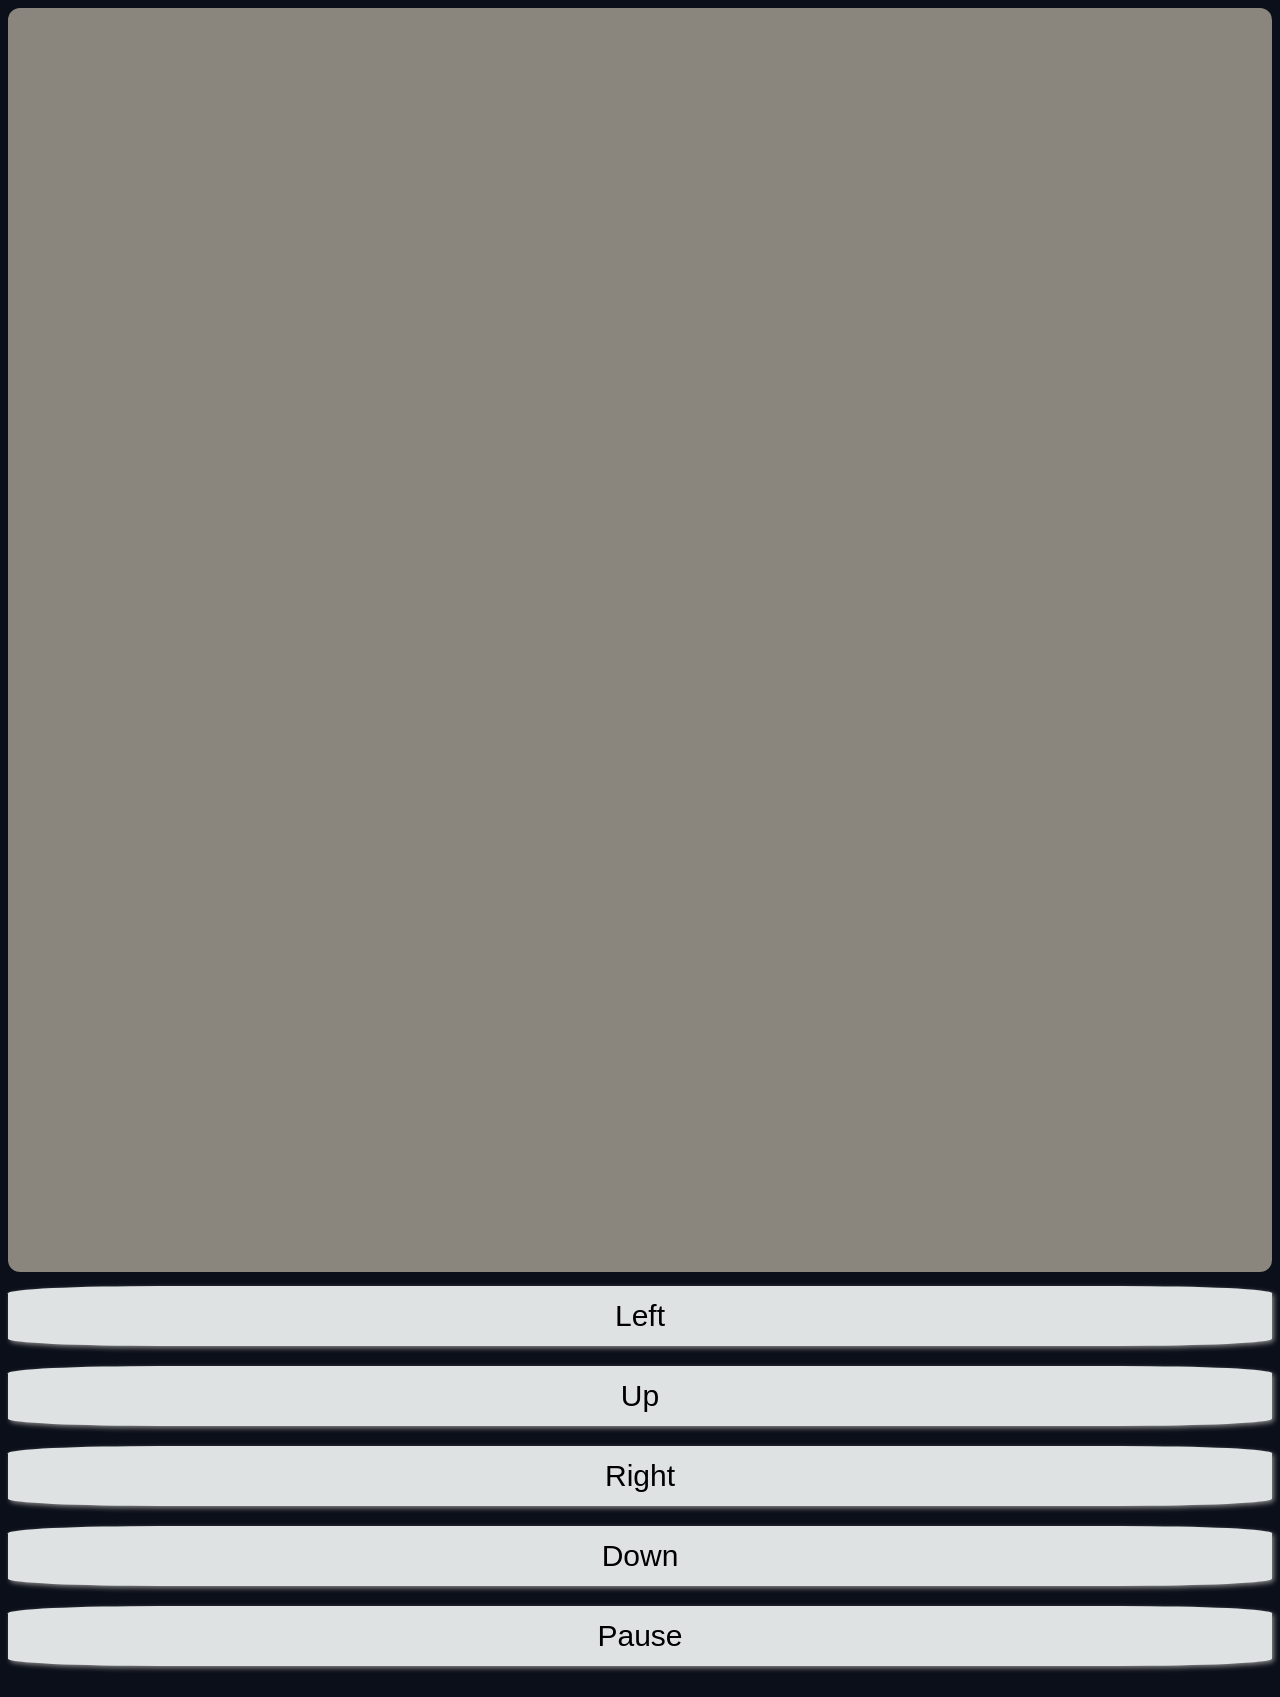
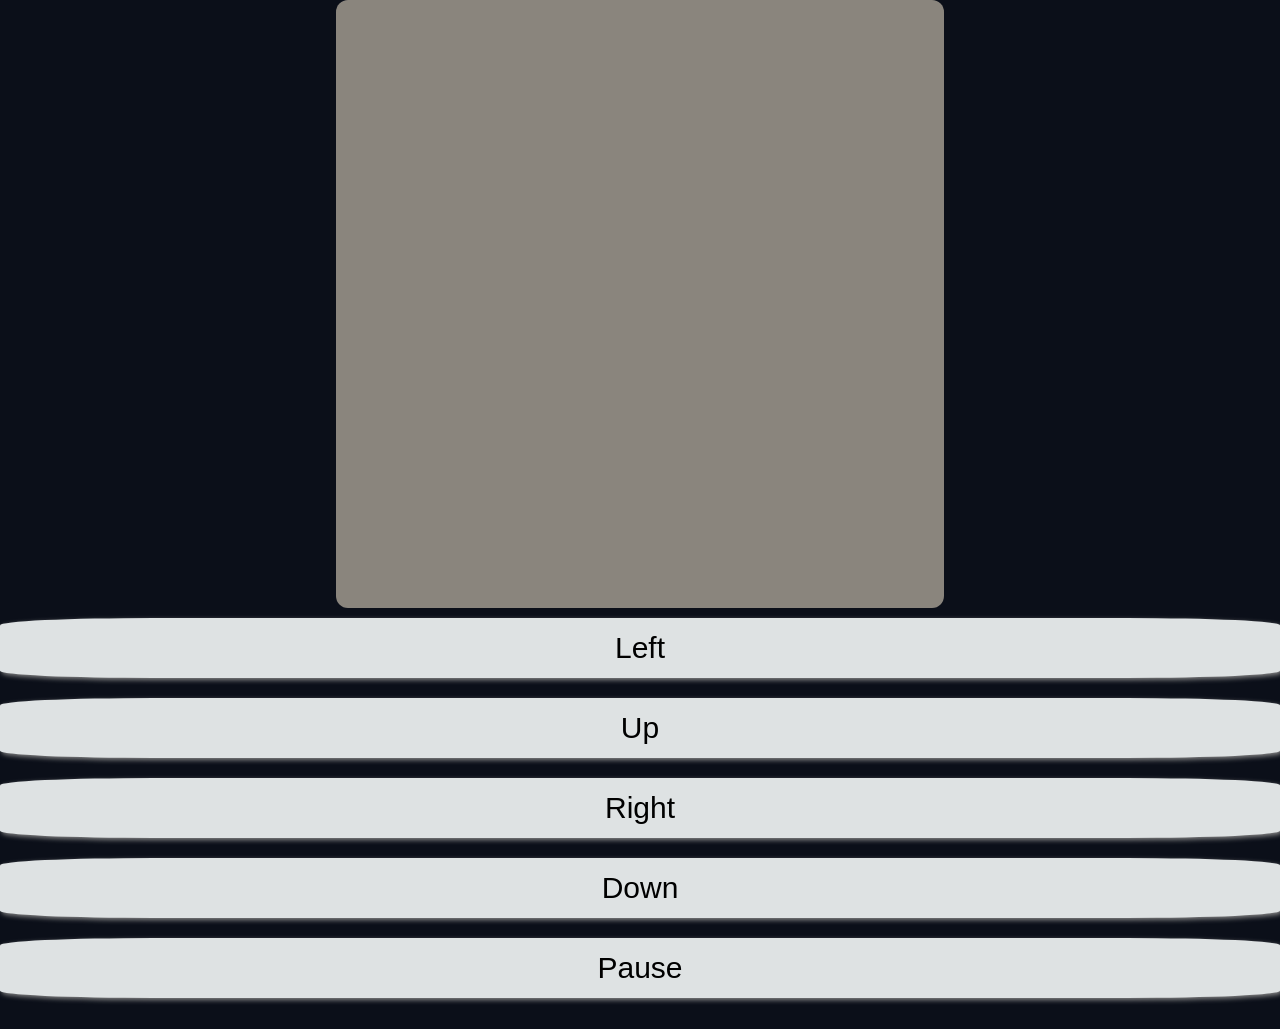

refactor: restructure layout with sticky footer and improve canvas responsiveness

--- a/layout.css
+++ b/layout.css
@@ -5,6 +5,18 @@ body {
     font-family: 'Inter', sans-serif;
     overflow-x: hidden;
     color: #f8fafc;
+    margin: 0;
+    padding: 0;
+}
+
+.page-wrapper {
+    display: flex;
+    flex-direction: column;
+    min-height: 100vh;
+}
+
+.page-wrapper > .container-fluid {
+    flex: 1;
 }
 
 #particles-js {
@@ -19,12 +31,29 @@ body {
 canvas {
     width: 100%;
     height: auto;
+    aspect-ratio: 1 / 1;
     border-radius: 12px;
+    display: block;
+    max-width: 608px;
+    margin: 0 auto;
 }
 
 hr {
     border-top: 1px solid rgba(255, 255, 255, 0.08) !important;
     margin: 15px 0;
+}
+
+.footer-divider {
+    border-top: 1px solid rgba(255, 255, 255, 0.08) !important;
+    margin: 0 0 12px 0;
+}
+
+.site-footer {
+    text-align: center;
+    padding: 20px 16px;
+    color: #64748b;
+    font-size: 0.85rem;
+    margin-top: auto;
 }
 
 .card {
